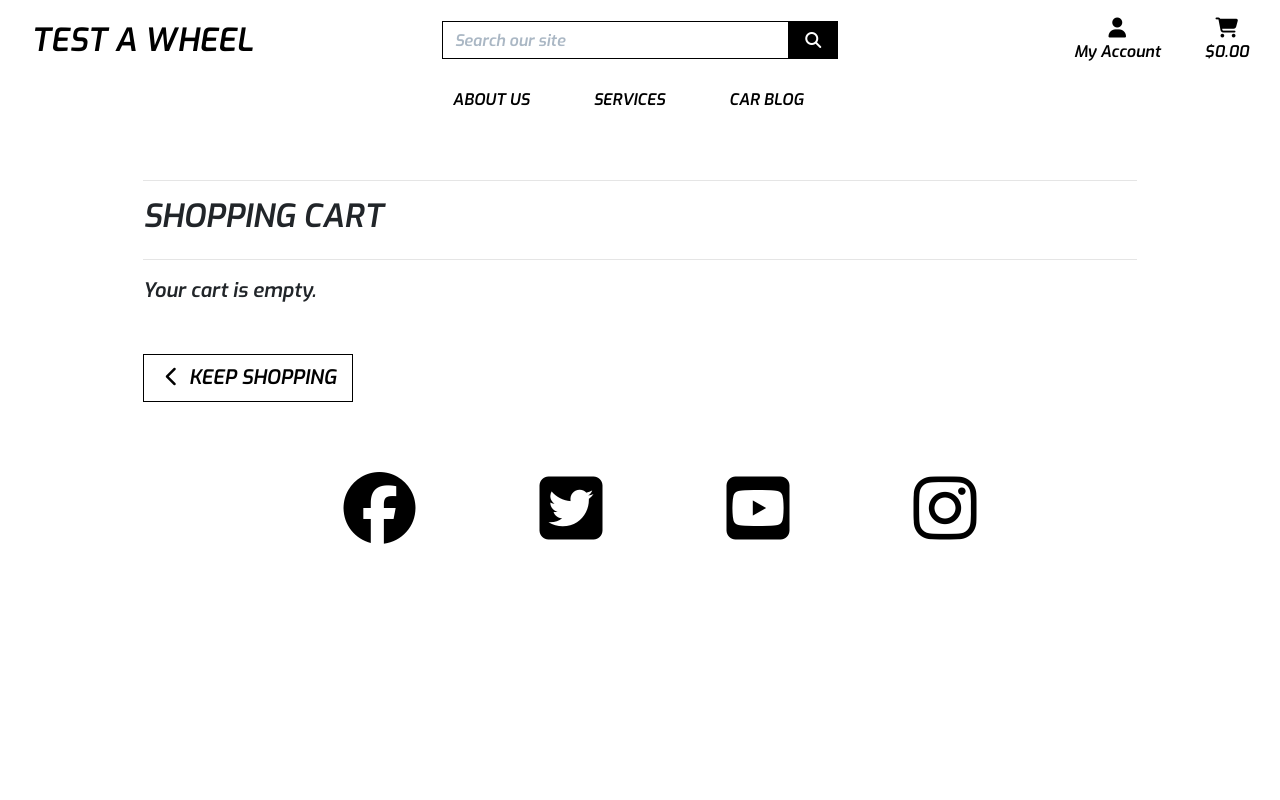
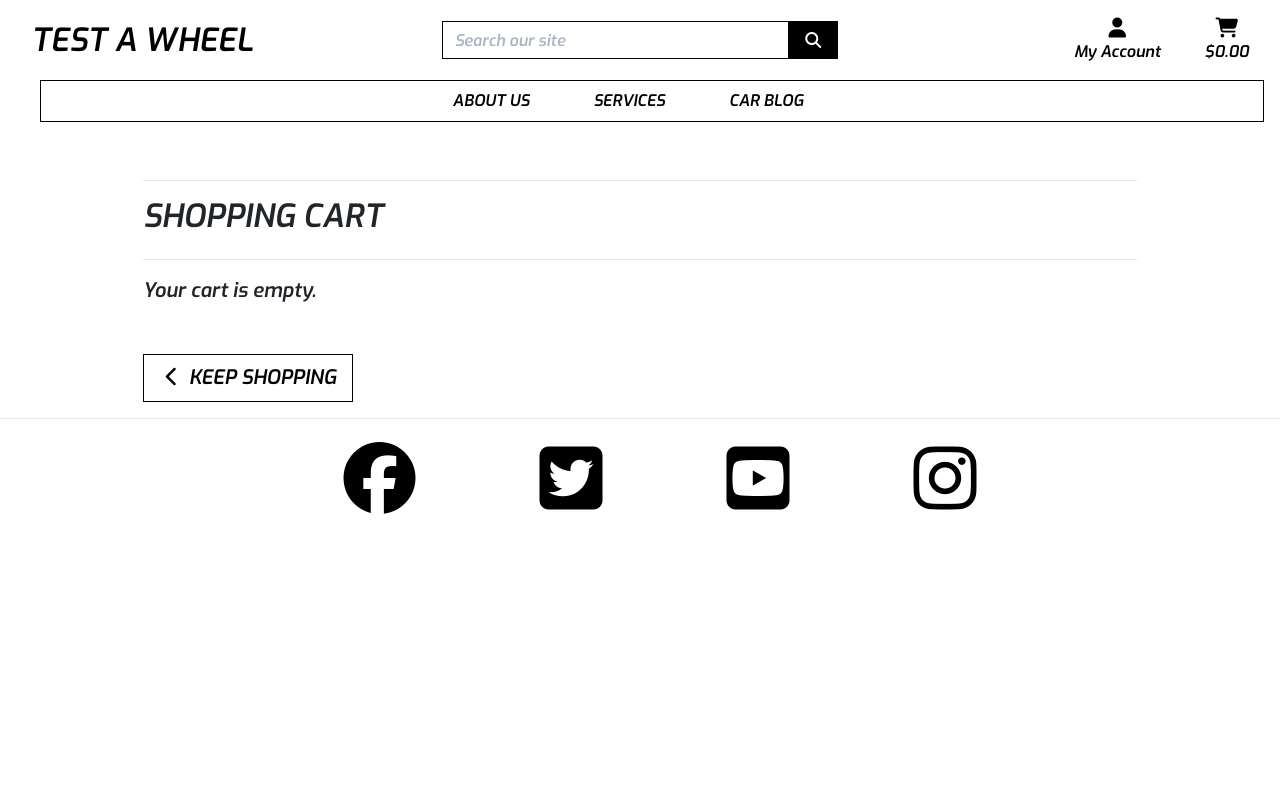
Before and after one commit to PPindel/test-a-wheel, a Django app: page /cart/ in a window 1280 px wide. Run offline with Django 3.2, Linux system fonts and the light colour scheme; parts of the project's set-up code (start-up, migrations or seed data) failed here and were passed over; some libraries are stand-ins or nearby versions; some web fonts are replaced.

Commit message:
Improve look of footer, nav and index page

```diff
--- a/home/templates/home/index.html
+++ b/home/templates/home/index.html
@@ -35,6 +35,7 @@
                         Book your test now!
                     </a>
                 </div>
+                <hr>
             </div>
             <div class="mt-5">
                 <!-- Example Customer Review -->
--- a/static/css/base.css
+++ b/static/css/base.css
@@ -187,10 +187,6 @@ input[name='q']::placeholder {
 
 /* footer */
 
-.margin-top-zero {
-    margin-top: 0;
-}
-
 .footer-style {
     bottom: 0;
     width: 100%;
@@ -201,7 +197,7 @@ input[name='q']::placeholder {
 
 .footer-style li {
     display: inline;
-    margin: 5%;
+    margin: 0.5% 5%;
 }
 
 .footer-style i {
--- a/templates/base.html
+++ b/templates/base.html
@@ -151,9 +151,11 @@
     {% endblock %}
 
     <!-- Footer -->
+    <hr>
+    <div>
         <footer>
             <!-- Social icons with links below -->
-        <ul class="footer-style margin-top-zero">
+            <ul class="footer-style">
                 <li>
                     <a href="https://facebook.com" target="_blank" rel="noopener" aria-label="Our Facebook page"><i
                             class="fa-brands fa-facebook"></i></a>
@@ -172,6 +174,7 @@
                 </li>
             </ul>
         </footer>
+    </div>
 
     <!-- font awesome script -->
     <script src="https://kit.fontawesome.com/0399782477.js" crossorigin="anonymous"></script>
--- a/templates/includes/main-nav.html
+++ b/templates/includes/main-nav.html
@@ -1,4 +1,4 @@
-<div class="collapse navbar-collapse" id="main-nav">
+<div class="collapse navbar-collapse border-black" id="main-nav">
     <ul class="navbar-nav w-auto mx-auto">
         <li class="nav-item d-block d-md-none">
             <a class="logo-font font-weight-bold nav-link text-black mr-5" href="{% url 'home' %}" id="home-link">
```
Lines whose indentation alone changed are shown as unchanged.
